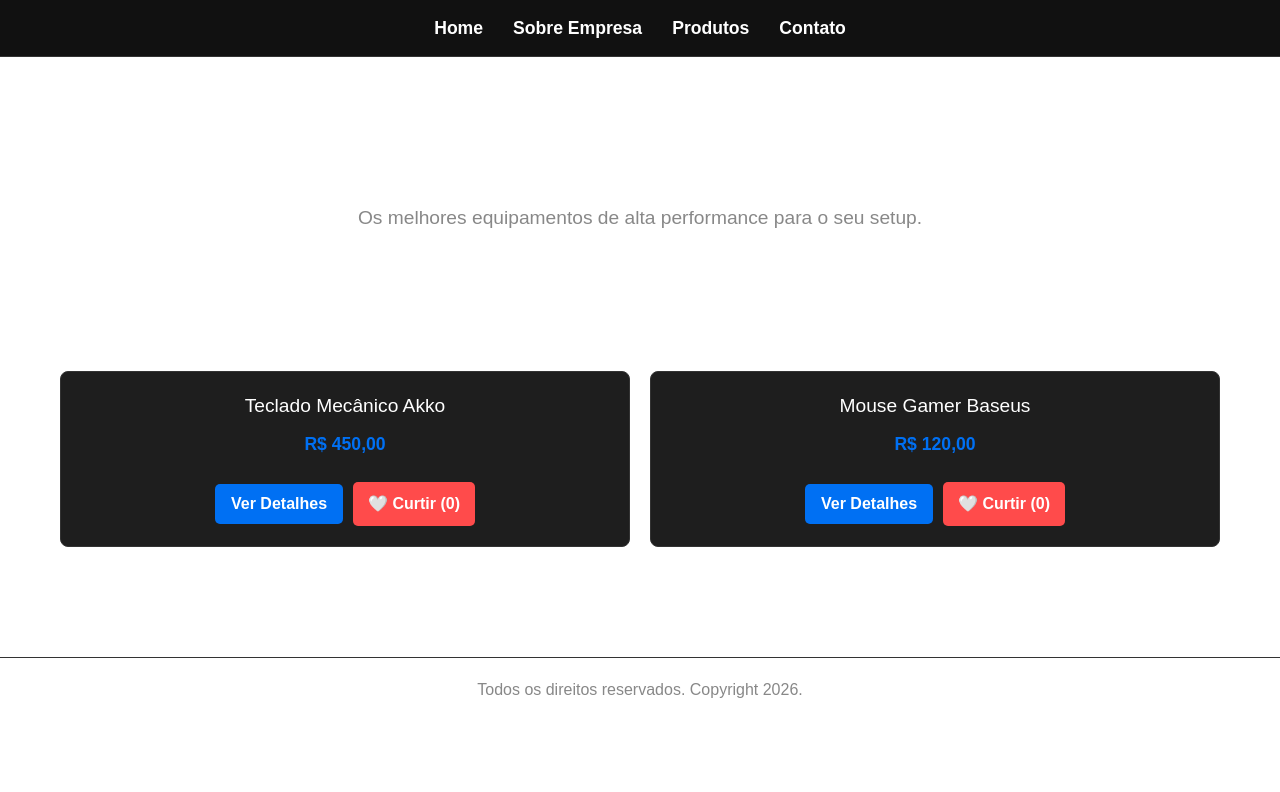
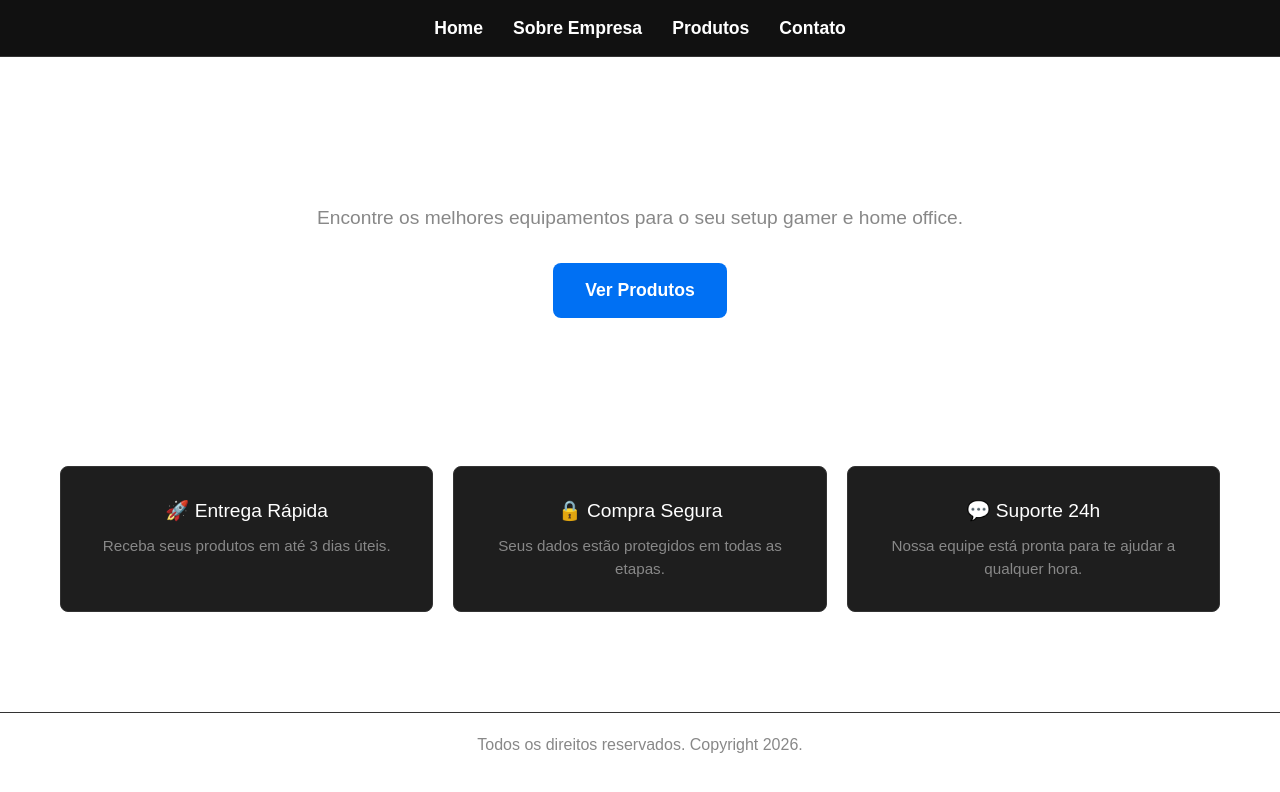
Before and after one commit to Callebe-Mendes/projectweb1site, a Next.js app in the folder teste/: page / in a window 1280 px wide. Shown: the top 792 px of the page. Built offline with nearby package versions, Linux system fonts and the light colour scheme.

Commit message:
feat: página Home com seção de destaques

```diff
--- a/teste/src/components/HomeContent/Home.module.css
+++ b/teste/src/components/HomeContent/Home.module.css
@@ -14,7 +14,27 @@
 .heroSubtitle {
   font-size: 1.2rem;
   color: #888;
-  margin-bottom: 60px;
+  margin-bottom: 30px;
+}
+
+.botaoCTA {
+  padding: 14px 32px;
+  background-color: #0070f3;
+  color: white;
+  border: none;
+  border-radius: 8px;
+  font-size: 1.1rem;
+  font-weight: bold;
+  cursor: pointer;
+  transition: background-color 0.2s;
+}
+
+.botaoCTA:hover {
+  background-color: #0051a8;
+}
+
+.secaoDestaque {
+  margin-top: 70px;
 }
 
 .destaquesTitulo {
@@ -23,10 +43,26 @@
   margin-bottom: 30px;
 }
 
-/* Reaproveitando a lógica de Grid para os destaques */
 .grid {
   display: grid;
   grid-template-columns: repeat(auto-fit, minmax(250px, 1fr));
   gap: 20px;
-  justify-content: center;
 }
+
+.itemDestaque {
+  background-color: #1e1e1e;
+  border: 1px solid #333;
+  border-radius: 8px;
+  padding: 30px 20px;
+}
+
+.itemDestaque h3 {
+  font-size: 1.2rem;
+  color: #ffffff;
+  margin-bottom: 10px;
+}
+
+.itemDestaque p {
+  color: #888;
+  font-size: 0.95rem;
+}
--- a/teste/src/components/HomeContent/index.js
+++ b/teste/src/components/HomeContent/index.js
@@ -1,28 +1,34 @@
+"use client";
 import styles from './Home.module.css';
-import CardProduto from '../CardProduto';
+import Link from 'next/link';
 
 export default function HomeContent() {
-  // Separamos apenas 2 produtos para a vitrine inicial
-  const destaques = [
-    { id: 1, nome: "Teclado Mecânico Akko", preco: "450,00" },
-    { id: 2, nome: "Mouse Gamer Baseus", preco: "120,00" }
-  ];
-
   return (
     <div className={styles.container}>
-      <h1 className={styles.heroTitle}>Bem-vindo à E-Horizon</h1>
-      <p className={styles.heroSubtitle}>Os melhores equipamentos de alta performance para o seu setup.</p>
+      <h1 className={styles.heroTitle}>Bem-vindo ao nosso Catálogo!</h1>
+      <p className={styles.heroSubtitle}>
+        Encontre os melhores equipamentos para o seu setup gamer e home office.
+      </p>
+      <Link href="/produtos">
+        <button className={styles.botaoCTA}>Ver Produtos</button>
+      </Link>
 
-      <h2 className={styles.destaquesTitulo}>Produtos em Destaque</h2>
-      <div className={styles.grid}>
-        {destaques.map((item) => (
-          <CardProduto
-            key={item.id}
-            id={item.id}
-            nome={item.nome}
-            preco={item.preco}
-          />
-        ))}
+      <div className={styles.secaoDestaque}>
+        <h2 className={styles.destaquesTitulo}>Por que comprar conosco?</h2>
+        <div className={styles.grid}>
+          <div className={styles.itemDestaque}>
+            <h3>🚀 Entrega Rápida</h3>
+            <p>Receba seus produtos em até 3 dias úteis.</p>
+          </div>
+          <div className={styles.itemDestaque}>
+            <h3>🔒 Compra Segura</h3>
+            <p>Seus dados estão protegidos em todas as etapas.</p>
+          </div>
+          <div className={styles.itemDestaque}>
+            <h3>💬 Suporte 24h</h3>
+            <p>Nossa equipe está pronta para te ajudar a qualquer hora.</p>
+          </div>
+        </div>
       </div>
     </div>
   );
--- a/teste/src/pages/index.js
+++ b/teste/src/pages/index.js
@@ -1,3 +1,4 @@
+
 import Menu from "@/components/Menu";
 import Footer from "@/components/Footer";
 import HomeContent from "@/components/HomeContent";
```
